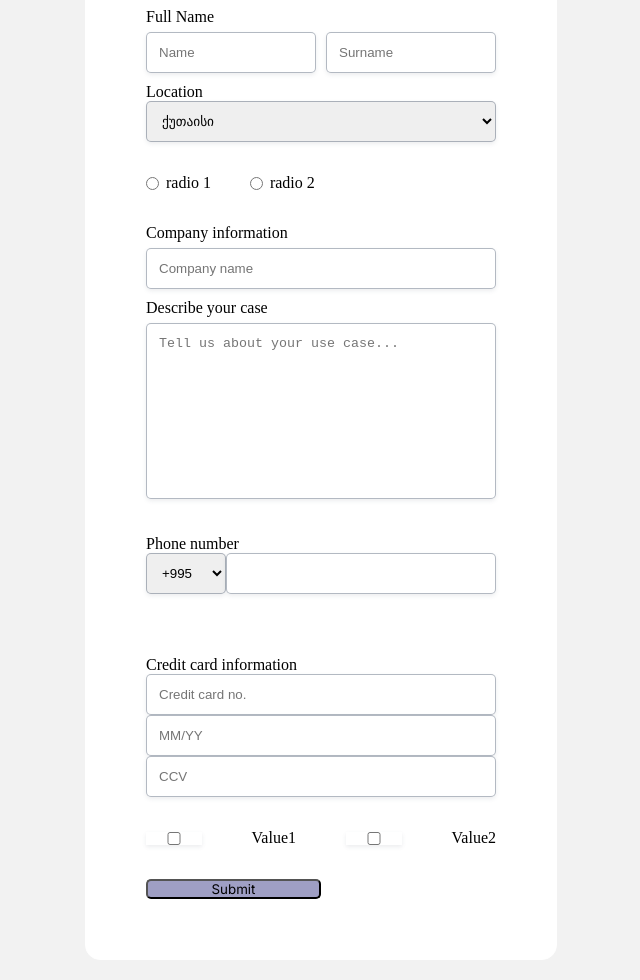
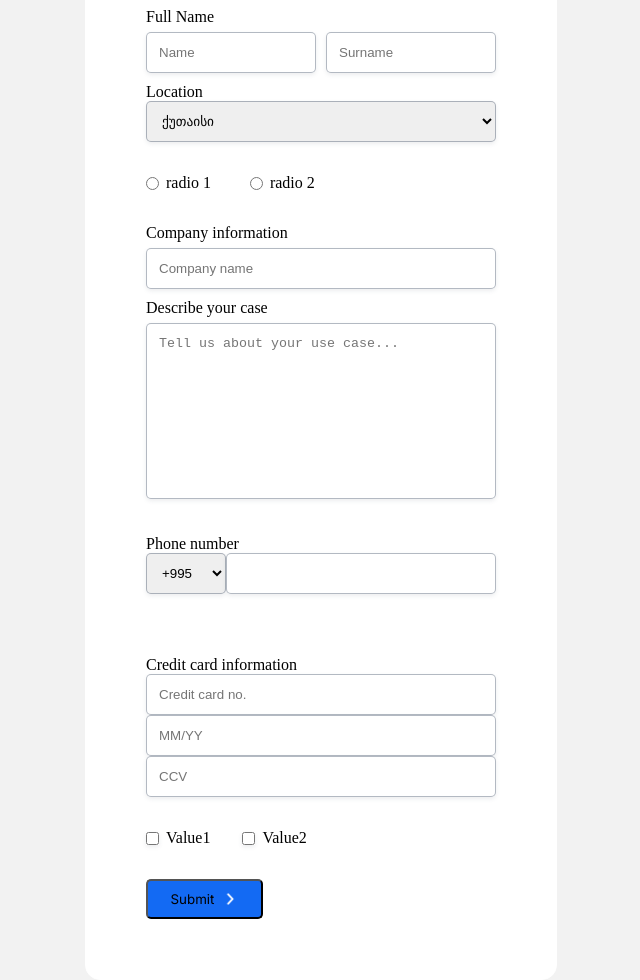
Before and after one commit to teklapapava/10x-teklapapava, a plain HTML site: page seassion6/index.html in a window 1280 px wide. Shown: the part 122-1102 px from the top of the page, without its empty margins (319-959 px from the left). Drawn offline with Linux system fonts and the light colour scheme.

Commit message:
Add files via upload

```diff
--- a/seassion6/index.html
+++ b/seassion6/index.html
@@ -64,13 +64,13 @@
         </div>
 
 
-        <div class="checkbox">
-            <input type="checkbox"> Value1
-        <input type="checkbox"> Value2
-        </div>
+            <div class="checkbox">
+                <label><input type="checkbox"> Value1</label>
+                <label><input type="checkbox"> Value2</label>
+            </div>
 
 
-        <button>Submit</button>
+        <button>Submit <img src="./photo/RightIcon.png" alt="vector"></button>
 
 
         <!-- <select name="cars" id="cars">
--- a/seassion6/style.css
+++ b/seassion6/style.css
@@ -130,19 +130,43 @@ input[type="radio"]{
 }
 
 
-.checkbox{
+/* .checkbox{
     display: flex;
     align-items: center;
     margin: 32px 0;
     gap: 50px;
+} */
+
+.checkbox {
+    display: flex;
+    align-items: center;
+    gap: 32px;
+    margin: 32px 0;
+}
+
+.checkbox label {
+    display: flex;
+    align-items: center;
+    gap: 7px;
+    /* font-size: 16px; */
+    cursor: pointer;
 }
 
 
+button{
+    background-color: rgba(19, 106, 243, 1);
+    border-radius: 5px;
+    width: 117px;
+    height: 40px;
+    font-family: "Inter";
+    /* padding: 12px, 24px; */
+    display: flex;
+    justify-content: center;
+    align-items: center;
+    gap: 8px;
+}
 
-
-button{
-    background-color: rgb(159, 159, 196);
-    border-radius: 5px;
-    width: 50%;
-    font-family: "Inter";
+button img{
+    width: 16px;
+    height: 16px;
 }
```
Also changed, not shown: seassion6/photo/RightIcon.png (added).
